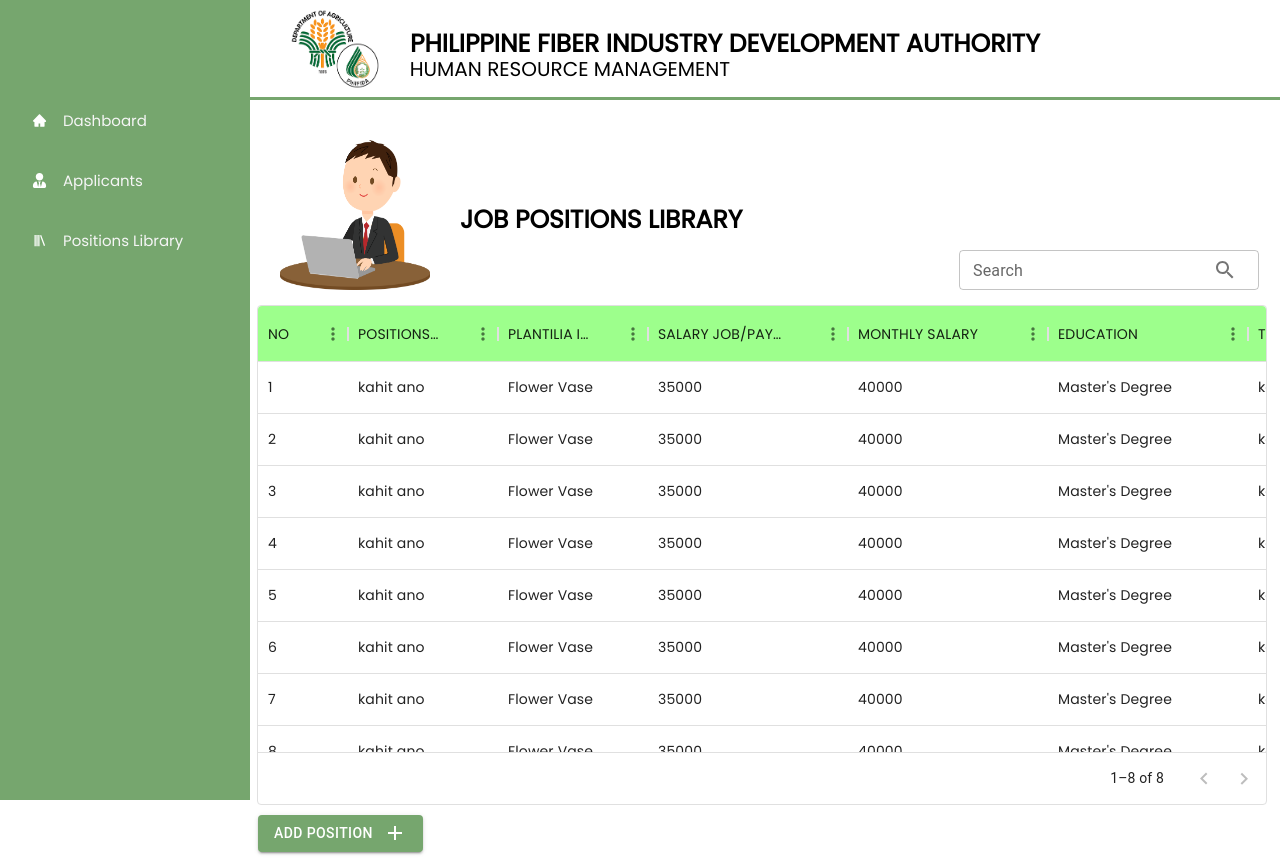
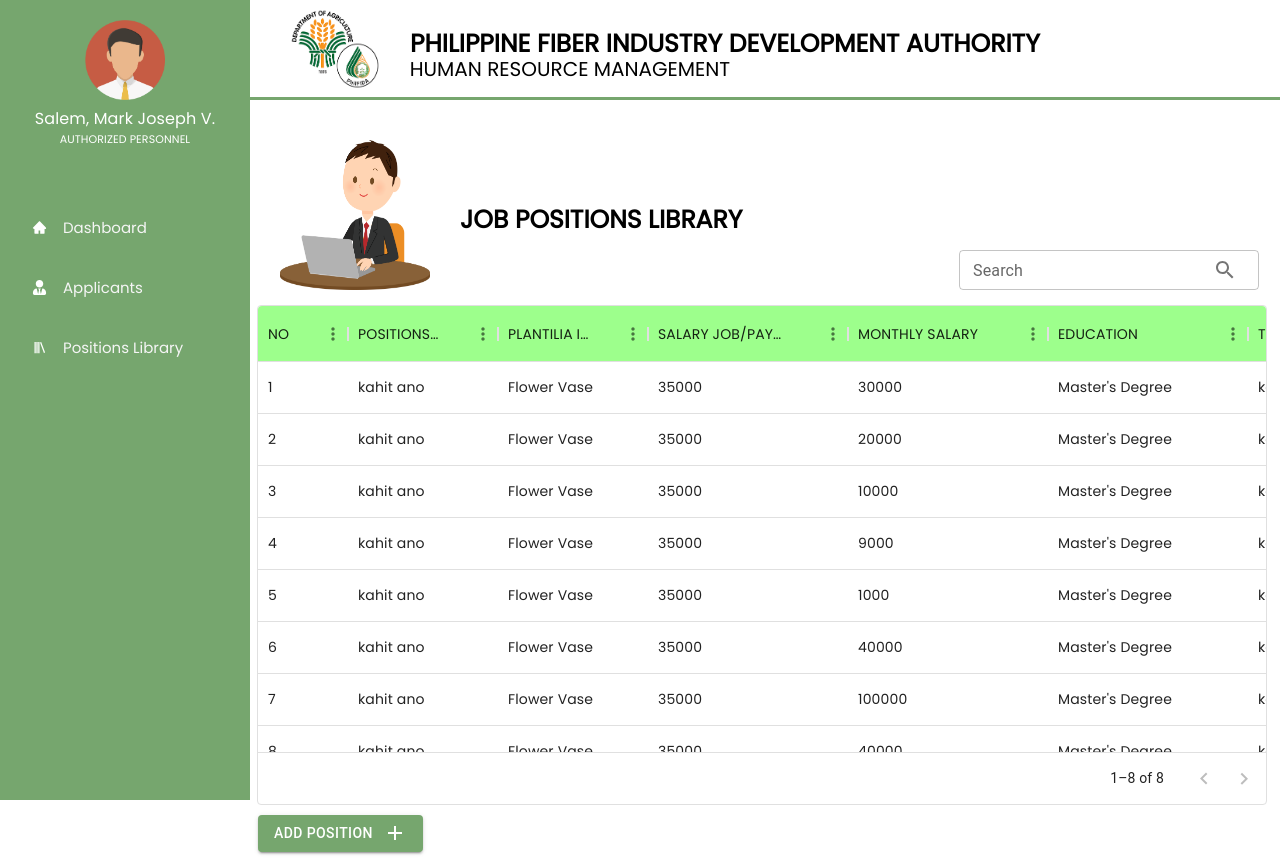
Before and after one commit to TAD-Reports/JobAppForm, a React (Create React App) app: page /job-positions in a window 1280 px wide. Built offline with nearby package versions, Linux system fonts and the light colour scheme.

Commit message:
Database ni HR dalawang page na lang

```diff
--- a/src/components/Navbar/Navbar.css
+++ b/src/components/Navbar/Navbar.css
@@ -5,12 +5,6 @@
     justify-content: start;
     align-items: center;
     border-bottom: 3px solid #76a66e;
-}
-
-.menu-bars {
-    margin-left: 2rem;
-    font-size: 2rem;
-    margin-top: 10px;
 }
 
 .nav-menu {
@@ -25,17 +19,13 @@
     bottom: 0;
 }
 
-.nav-menu.active {
-    left: 0;
-    transition: 350ms;
-}
-
 .nav-text {
     display: flex;
     justify-content: start;
     align-items: center;
     padding: 8px 0px 8px 16px;
     height: 60px;
+    top: 150px;
 }
 
 .nav-text a {
@@ -43,12 +33,12 @@
     color: #f5f5f5;
     font-size: 15px;
     width: 95%;
-    height: 100%;
+    /* height: 100%; */
     display: flex;
     align-items: center;
-    padding: 0 16px;
+    padding: 16px 16px;
     border-radius: 4px;
-    margin-top: 180px;
+    /* margin-top: 180px; */
 }
 
 .nav-text a:hover {
@@ -91,3 +81,8 @@
     font-weight: lighter;
     font-size: 20px;
 }
+.user-icon {
+    text-align: center;
+    margin-bottom: 50px;
+    margin-top: 20px;
+}
--- a/src/components/Navbar/index.js
+++ b/src/components/Navbar/index.js
@@ -5,6 +5,9 @@
 import "./Navbar.css";
 import { IconContext } from "react-icons";
 import philFIDAimage from "../../assets/philfida.png";
+import AccountCircleIcon from "@mui/icons-material/AccountCircle";
+import { Typography } from "@mui/material";
+import userLogo from "../../assets/userlogo.png";
 
 function Navbar() {
     const [sidebar, setSidebar] = useState(false);
@@ -13,15 +16,6 @@
         <>
             <IconContext.Provider value={{ color: "#fff" }}>
                 <div className="navbar">
-                    {/* <Link to="#" className="menu-bars">
-                        <FaIcons.FaBars
-                            style={{
-                                color: "black",
-                                height: "50px",
-                                width: "50px",
-                            }}
-                        />
-                    </Link> */}
                     <div className="logo-container">
                         <img
                             src={philFIDAimage}
@@ -39,17 +33,34 @@
                 </div>
                 <nav className={sidebar ? "nav-menu active" : "nav-menu"}>
                     <ul className="nav-menu-items">
-                        {/* <li className="navbar-toggle">
-                            <Link to="#" className="menu-bars-x">
-                                <AiIcons.AiOutlineClose
-                                    style={{
-                                        color: "black",
-                                        height: "15px",
-                                        width: "15px",
-                                    }}
-                                />
-                            </Link>
-                        </li> */}
+                        <div
+                            className="user-icon"
+                            sx={{ textAlign: "center", marginBottom: "200px" }}
+                        >
+                            <img
+                                src={userLogo}
+                                alt="userlogo"
+                                style={{ height: "80px", width: "80px" }}
+                            />
+                            <Typography
+                                sx={{
+                                    fontFamily: "Poppins,sans-serif",
+                                    color: "#fff",
+                                }}
+                            >
+                                Salem, Mark Joseph V.
+                            </Typography>
+                            <Typography
+                                sx={{
+                                    fontFamily: "Poppins,sans-serif",
+                                    color: "#fff",
+                                    fontSize: "11px",
+                                }}
+                            >
+                                AUTHORIZED PERSONNEL
+                            </Typography>
+                        </div>
+
                         {SidebarData.map((item, index) => {
                             return (
                                 <li key={index} className={item.cName}>
--- a/src/components/Tables/index.js
+++ b/src/components/Tables/index.js
@@ -1,7 +1,9 @@
 import * as React from "react";
 import Box from "@mui/material/Box";
-import { DataGrid } from "@mui/x-data-grid";
+import { DataGrid, GridActionsCellItem } from "@mui/x-data-grid";
 import "./ApplicantsTable.css";
+import CreateIcon from "@mui/icons-material/Create";
+import DeleteIcon from "@mui/icons-material/Delete";
 
 const columns = [
     {
@@ -91,6 +93,18 @@
         headerClassName: "header",
         headerClassName2: "header-bold",
     },
+    {
+        field: "actions",
+        headerName: "ACTIONS",
+        type: "actions",
+        width: 200,
+        headerClassName: "header",
+        headerClassName2: "header-bold",
+        getActions: (params) => [
+            <GridActionsCellItem icon={<CreateIcon />} label="edit" />,
+            <GridActionsCellItem icon={<DeleteIcon />} label="delete" />,
+        ],
+    },
 ];
 
 const rows = [
@@ -99,7 +113,7 @@
         position: "kahit ano",
         plantilia: "Flower Vase",
         paygrade: 35000,
-        salary: 40000,
+        salary: 30000,
         education: "Master's Degree",
         training: "kahit ano",
         experience: "kahit ano",
@@ -112,7 +126,7 @@
         position: "kahit ano",
         plantilia: "Flower Vase",
         paygrade: 35000,
-        salary: 40000,
+        salary: 20000,
         education: "Master's Degree",
         training: "kahit ano",
         experience: "kahit ano",
@@ -125,7 +139,7 @@
         position: "kahit ano",
         plantilia: "Flower Vase",
         paygrade: 35000,
-        salary: 40000,
+        salary: 10000,
         education: "Master's Degree",
         training: "kahit ano",
         experience: "kahit ano",
@@ -138,7 +152,7 @@
         position: "kahit ano",
         plantilia: "Flower Vase",
         paygrade: 35000,
-        salary: 40000,
+        salary: 9000,
         education: "Master's Degree",
         training: "kahit ano",
         experience: "kahit ano",
@@ -151,7 +165,7 @@
         position: "kahit ano",
         plantilia: "Flower Vase",
         paygrade: 35000,
-        salary: 40000,
+        salary: 1000,
         education: "Master's Degree",
         training: "kahit ano",
         experience: "kahit ano",
@@ -177,7 +191,7 @@
         position: "kahit ano",
         plantilia: "Flower Vase",
         paygrade: 35000,
-        salary: 40000,
+        salary: 100000,
         education: "Master's Degree",
         training: "kahit ano",
         experience: "kahit ano",
```
Also changed, not shown: src/assets/userlogo.png (added).
